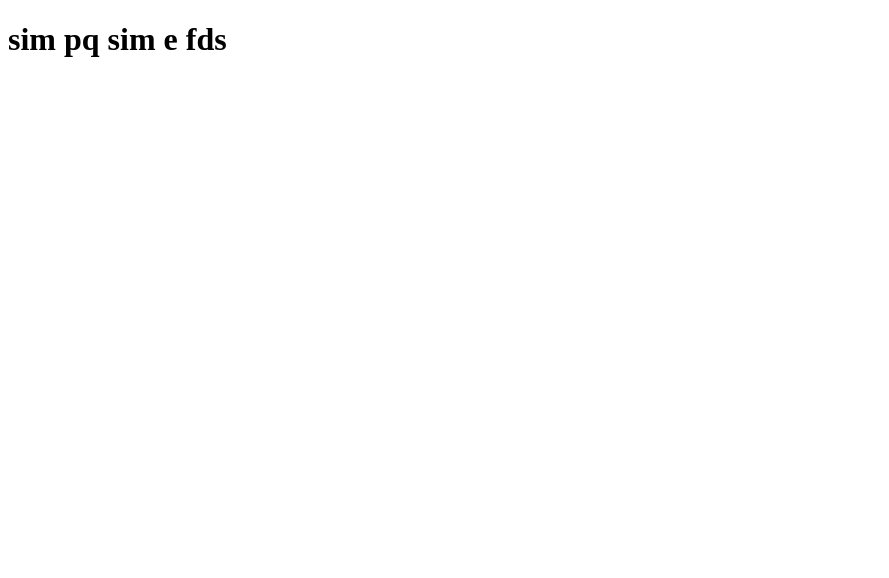
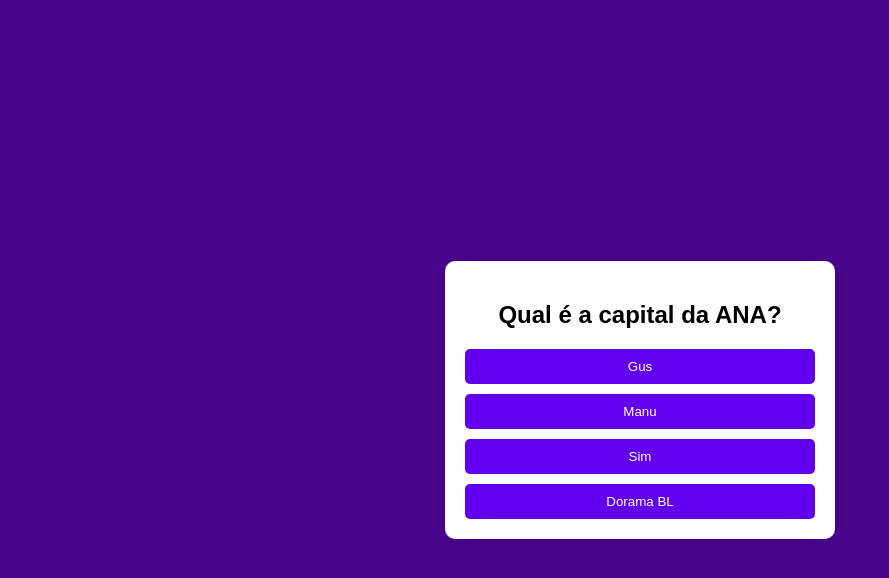
Before and after one commit to P0T4T0-dev/SITE-ANA, a plain HTML site: page perfil.html in a window 1280 px wide. Shown: the whole page, without its empty margins (0-889 px from the left). Drawn offline with Linux system fonts and the light colour scheme.

Commit message:
Update perfil.html

```diff
--- a/perfil.html
+++ b/perfil.html
@@ -1,11 +1,60 @@
 <!DOCTYPE html>
-<html lang="en">
+<html lang="pt-BR">
 <head>
     <meta charset="UTF-8">
-    <title>perfil</title>
+    <title>ANA</title>
+    <link rel="stylesheet" href="style2.css">
+    <style>
+        body {
+            font-family: Arial, sans-serif;
+            background: #49068c;
+            display: flex;
+            justify-content: center;
+            align-items: center;
+            height: 100vh;
+            margin: 0;
+        }
+
+        #quiz-container {
+            background: white;
+            padding: 20px;
+            border-radius: 10px;
+            width: 350px;
+            text-align: center;
+            box-shadow: 0 0 10px rgba(0,0,0,0.1);
+            animation: fadeIn .6s ease;
+        }
+
+        button {
+            display: block;
+            width: 100%;
+            padding: 10px;
+            margin-top: 10px;
+            border: none;
+            background-color: #6200ee;
+            color: white;
+            border-radius: 5px;
+            cursor: pointer;
+            transition: .3s;
+        }
+
+        button:hover {
+            background-color: #4500b7;
+        }
+
+        @keyframes fadeIn {
+            from {opacity: 0; transform: translateY(10px);}
+            to {opacity: 1; transform: translateY(0);}
+        }
+    </style>
 </head>
+
 <body>
-    <h1>sim pq sim e fds
-    </h1>
+    <div id="quiz-container">
+        <h2 id="question">Carregando...</h2>
+        <div id="options"></div>
+    </div>
+
+    <script src="quiz.js"></script>
 </body>
 </html>
```
